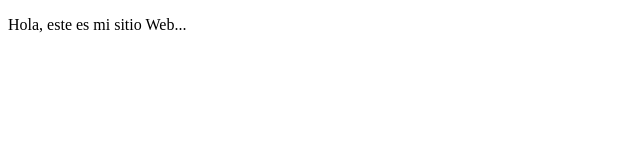
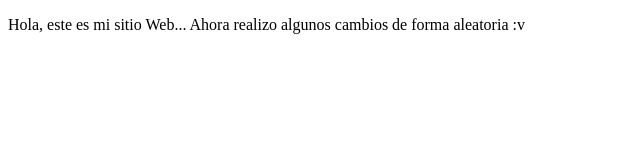
Before and after one commit to zaager/proyectoDemoCursoPrework, a plain HTML site: page index.html in a window 1280 px wide. Shown: the whole page, without its empty margins (0-640 px from the left). Drawn offline with Linux system fonts and the light colour scheme.

Commit message:
cambio agregamos otra cosa

```diff
--- a/index.html
+++ b/index.html
@@ -7,6 +7,6 @@
     <title>Hola mundo</title>
 </head>
 <body>
-    <p>Hola, este es mi sitio Web...</p>
+    <p>Hola, este es mi sitio Web... Ahora realizo algunos cambios de forma aleatoria :v </p>
 </body>
 </html>
```
